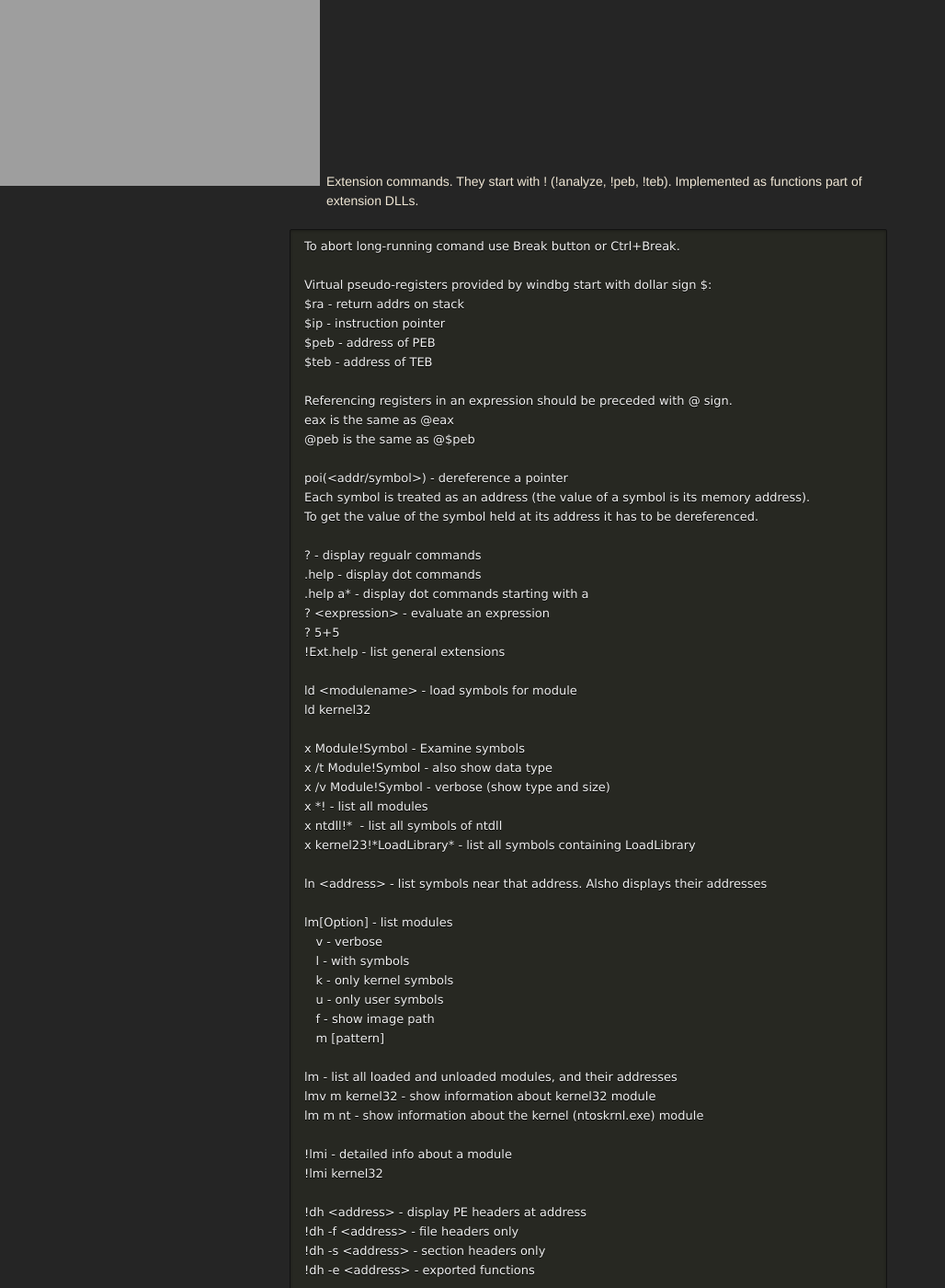
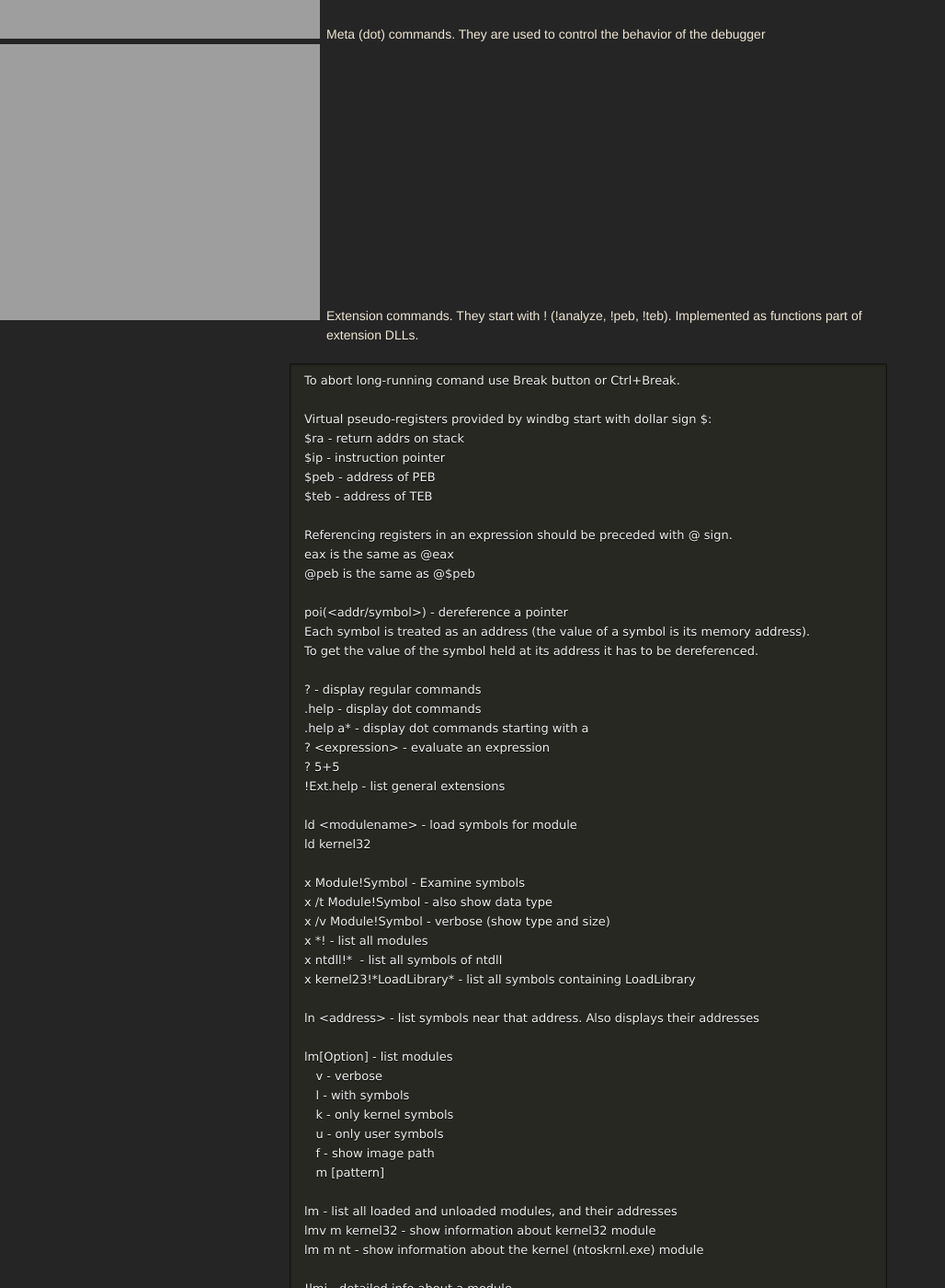
Before and after one commit to idafchev/idafchev.github.io, a Jekyll site: the page built from _posts/2023-06-29-Windows_Kernel_Debugging.md, in a window 1280 px wide and 1400 px high, scrolled down 6773 px. Shown: the whole window at 92% size, without its empty margins (0-1028 px from the left). Built offline with Jekyll 4.4.1, drawn with Linux system fonts in a browser that asks for light colours; nearby versions of some CDN libraries; some web fonts are replaced; comment, search, counter and statistics services are not loaded; some of the changed text lies outside the part shown.

Commit message:
Update 2023-06-29-Windows_Kernel_Debugging.md

```diff
--- a/_posts/2023-06-29-Windows_Kernel_Debugging.md
+++ b/_posts/2023-06-29-Windows_Kernel_Debugging.md
@@ -154,7 +156,7 @@
 Each symbol is treated as an address (the value of a symbol is its memory address).
 To get the value of the symbol held at its address it has to be dereferenced.
 
-? - display regualr commands
+? - display regular commands
 .help - display dot commands
 .help a* - display dot commands starting with a
 ? <expression> - evaluate an expression
@@ -171,7 +173,7 @@
 x ntdll!*  - list all symbols of ntdll
 x kernel23!*LoadLibrary* - list all symbols containing LoadLibrary
 
-ln <address> - list symbols near that address. Alsho displays their addresses
+ln <address> - list symbols near that address. Also displays their addresses
 
 lm[Option] - list modules
    v - verbose
```
Also changed, not shown: other parts of _posts/2023-06-29-Windows_Kernel_Debugging.md (+4 -2 lines).
